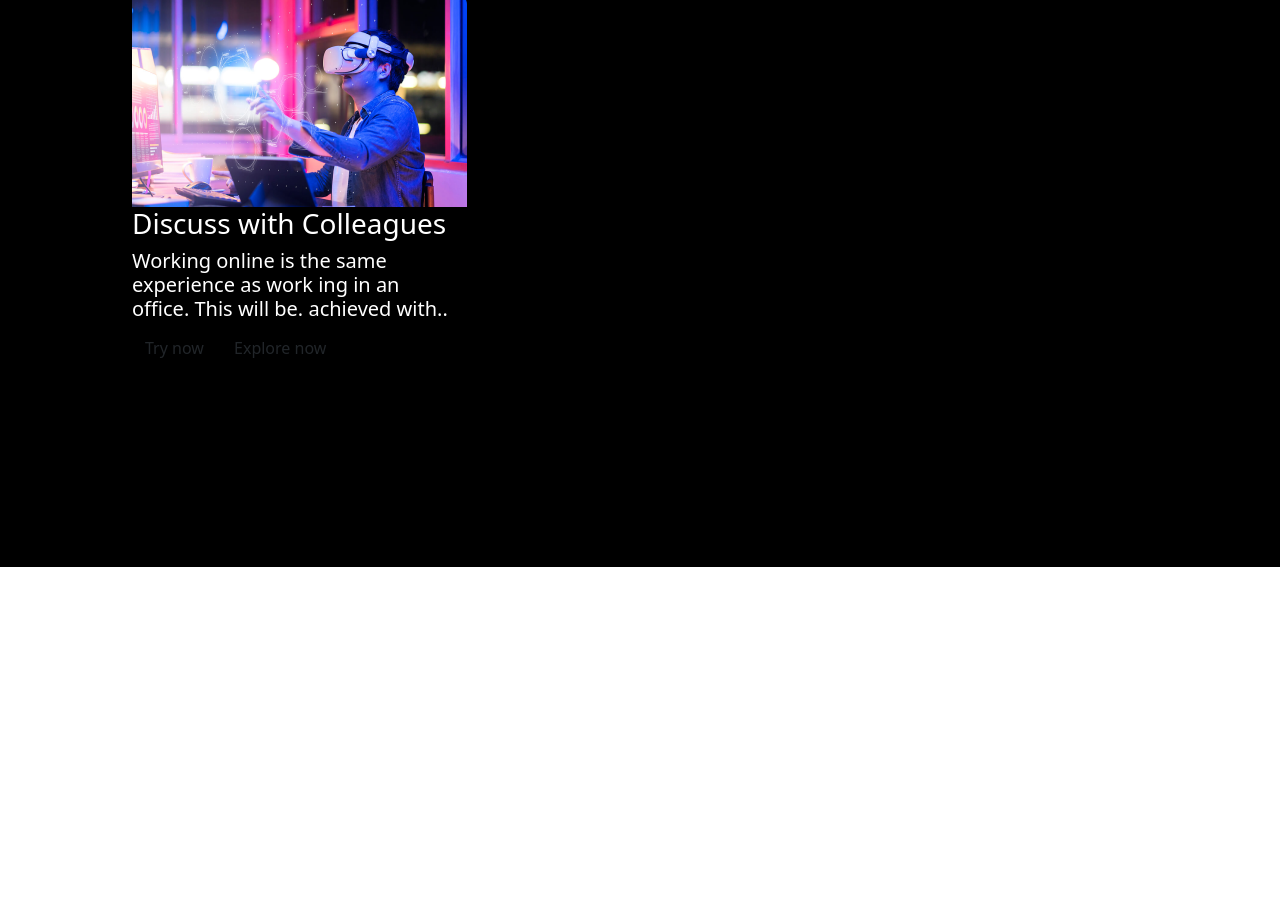
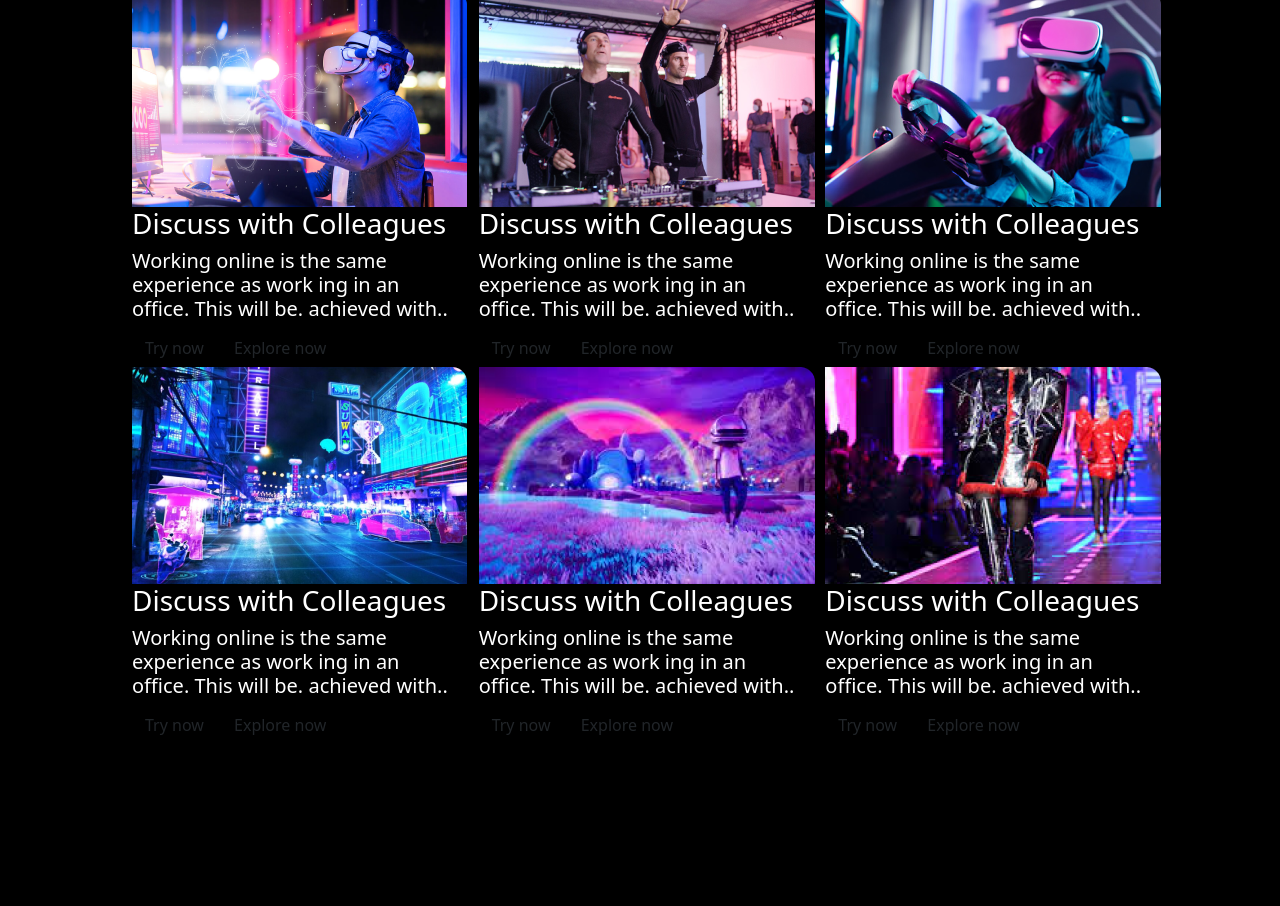
Before and after one commit to dianaveselkina/universe, a plain HTML site: page index.html in a window 1280 px wide. Shown: the part 742-1648 px from the top of the page. Before the commit the page ends 1309 px from the top, so only its background shows below. Drawn offline with Linux system fonts and the light colour scheme.

Commit message:
add section project

```diff
--- a/index.html
+++ b/index.html
@@ -42,6 +42,56 @@
             <button type="button" class="btn">Try now</button>
             <button type="button" class="btn">Explore now</button>
           </div>
+          <div class="col-xl-4 col-md-6 col-sm-12">
+            <img src="/img/card-img2.png" alt="foto" />
+            <h3>Discuss with Colleagues</h3>
+            <h5>
+              Working online is the same experience as work ing in an office.
+              This will be. achieved with..
+            </h5>
+            <button type="button" class="btn">Try now</button>
+            <button type="button" class="btn">Explore now</button>
+          </div>
+          <div class="col-xl-4 col-md-6 col-sm-12">
+            <img src="/img/card-img3.png" alt="foto" />
+            <h3>Discuss with Colleagues</h3>
+            <h5>
+              Working online is the same experience as work ing in an office.
+              This will be. achieved with..
+            </h5>
+            <button type="button" class="btn">Try now</button>
+            <button type="button" class="btn">Explore now</button>
+          </div>
+          <div class="col-xl-4 col-md-6 col-sm-12">
+            <img src="/img/card-img4.png" alt="foto" />
+            <h3>Discuss with Colleagues</h3>
+            <h5>
+              Working online is the same experience as work ing in an office.
+              This will be. achieved with..
+            </h5>
+            <button type="button" class="btn">Try now</button>
+            <button type="button" class="btn">Explore now</button>
+          </div>
+          <div class="col-xl-4 col-md-6 col-sm-12">
+            <img src="/img/card-img5.png" alt="foto" />
+            <h3>Discuss with Colleagues</h3>
+            <h5>
+              Working online is the same experience as work ing in an office.
+              This will be. achieved with..
+            </h5>
+            <button type="button" class="btn">Try now</button>
+            <button type="button" class="btn">Explore now</button>
+          </div>
+          <div class="col-xl-4 col-md-6 col-sm-12">
+            <img src="/img/card-img6.png" alt="foto" />
+            <h3>Discuss with Colleagues</h3>
+            <h5>
+              Working online is the same experience as work ing in an office.
+              This will be. achieved with..
+            </h5>
+            <button type="button" class="btn">Try now</button>
+            <button type="button" class="btn">Explore now</button>
+          </div>
         </div>
       </div>
     </section>
```
